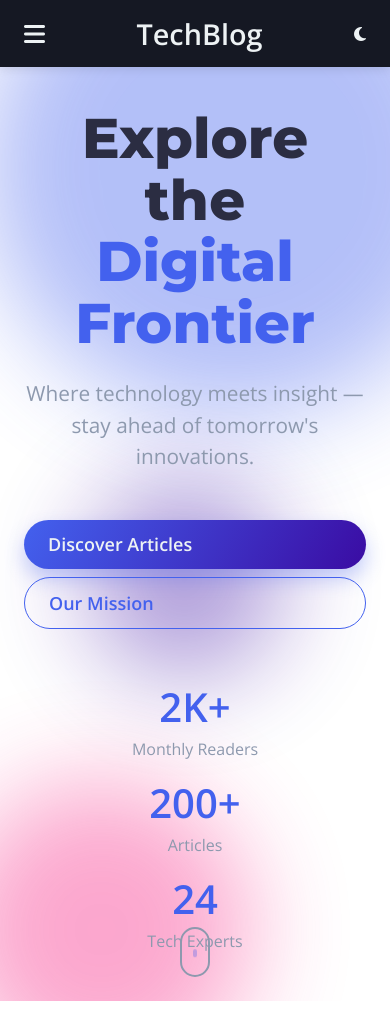
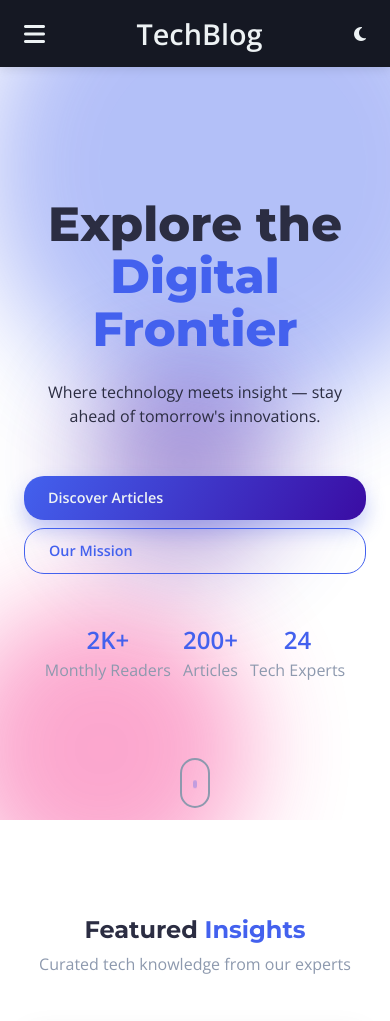
Before and after one commit to Mayen007/TechBlog, a Flask app: page / in a window 390 px wide. Shown: the top 1021 px of the page. Run offline with Flask 3, Linux system fonts and the light colour scheme; some libraries are stand-ins or nearby versions.

```diff
--- a/static/css/index.css
+++ b/static/css/index.css
@@ -17,11 +17,29 @@
   --space-md: 2rem;
   --space-lg: 4rem;
   --space-xl: 8rem;
-
   /* Typography */
   --font-heading: 'Montserrat', sans-serif;
   --font-body: 'Open Sans', sans-serif;
   --font-mono: 'Fira Code', monospace;
+
+  /* Common shadows */
+  --shadow-xs: 0 2px 10px rgba(0, 0, 0, 0.1);
+  --shadow-sm: 0 5px 15px rgba(0, 0, 0, 0.1);
+  --shadow-md: 0 10px 30px rgba(0, 0, 0, 0.08);
+  --shadow-lg: 0 15px 35px rgba(0, 0, 0, 0.1);
+  --shadow-xl: 0 25px 50px rgba(0, 0, 0, 0.15);
+
+  /* Common border radius */
+  --radius-sm: 8px;
+  --radius-md: 12px;
+  --radius-lg: 16px;
+  --radius-xl: 20px;
+  --radius-full: 50px;
+
+  /* Common transitions */
+  --transition-fast: 0.2s ease;
+  --transition-normal: 0.3s ease;
+  --transition-slow: 0.5s ease;
 }
 
 /* Dark Theme */
@@ -357,7 +459,7 @@ img {
 }
 
 .hero h1 {
-  font-size: 4.5rem;
+  font-size: var(--space-lg);
   font-weight: 800;
   margin-bottom: var(--space-md);
   color: var(--text-primary);
@@ -371,7 +473,8 @@ img {
 
 .hero .description {
   font-size: 1.5rem;
-  color: var(--text-secondary);
+  color: var(--text-primary);
+  text-align: center;
   max-width: 700px;
   margin: 0 auto var(--space-lg);
   line-height: 1.5;
@@ -381,7 +484,8 @@ img {
   display: flex;
   gap: var(--space-sm);
   justify-content: center;
-  margin-bottom: var(--space-lg);
+  margin-bottom: var(--space-md);
+  margin-top: var(--space-md);
 }
 
 .primary-btn,
@@ -389,7 +493,7 @@ img {
   padding: var(--shadow-sm) var(--space-md);
   font-size: 1.125rem;
   font-weight: 600;
-  border-radius: 50px;
+  border-radius: 20px;
   text-decoration: none;
   transition: all 0.3s ease;
 }
@@ -419,8 +523,9 @@ img {
 .hero-stats {
   display: flex;
   justify-content: center;
+  align-items: stretch;
   gap: var(--space-lg);
-  margin-top: var(--space-md);
+  margin-top: 3rem;
 }
 
 .stat-item {
@@ -430,7 +535,7 @@ img {
 }
 
 .stat-number {
-  font-size: 2.5rem;
+  font-size: var(--space-md);
   font-weight: 700;
   color: var(--primary-color);
 }
@@ -443,11 +548,11 @@ img {
 /* Scroll Indicator */
 .scroll-indicator {
   position: absolute;
-  bottom: var(--space-md);
+  bottom: var(--space-sm);
   left: 50%;
   transform: translateX(-50%);
   display: flex;
-  flex-direction: column;
+  flex-direction: row;
   align-items: center;
   animation: fadeInUp 1s ease-out 1s forwards;
   opacity: 0;
@@ -502,7 +607,7 @@ img {
 }
 
 .section-header h2 {
-  font-size: 2.5rem;
+  font-size: var(--space-md);
   font-weight: 700;
   color: var(--text-primary);
   margin-bottom: 0.5rem;
@@ -3151,10 +3249,11 @@ footer {
   gap: 0.5rem;
   padding: 0.7rem 1.5rem;
   font-weight: 600;
-  border-radius: 50px;
+  border-radius: 20px;
   cursor: pointer;
   transition: all 0.3s ease;
   text-decoration: none;
+  font-size: 0.9rem;
 }
 
 .primary-btn {
@@ -3616,20 +3715,15 @@ footer {
     --space-xl: 3rem;
   }
 
-  .hero h1 {
-    font-size: 2.2rem;
-  }
-
   .section-header h2 {
-    font-size: var(--space-lg);
+    font-size: var(--space-md);
   }
 
   .hero-stats {
     gap: var(--space-sm);
   }
 
-  .subscribe-form .form-group,
-  .hero-stats {
+  .subscribe-form .form-group {
     flex-direction: column;
   }
 
@@ -3732,11 +3826,11 @@ footer {
   }
 
   .hero h1 {
-    font-size: 2.8rem;
+    font-size: var(--space-md);
   }
 
   .hero .description {
-    font-size: var(--space-sm);
+    font-size: 1rem;
   }
 
   .hero-cta {
@@ -3904,10 +3994,6 @@ footer {
   }
 
   .hero h1 {
-    font-size: 3.5rem;
-  }
-
-  .hero .description {
-    font-size: 1.3rem;
-  }
-}
+    font-size: 3rem;
+  }
+}
```
Also changed, not shown: other parts of static/css/index.css (+100 -27 lines).
